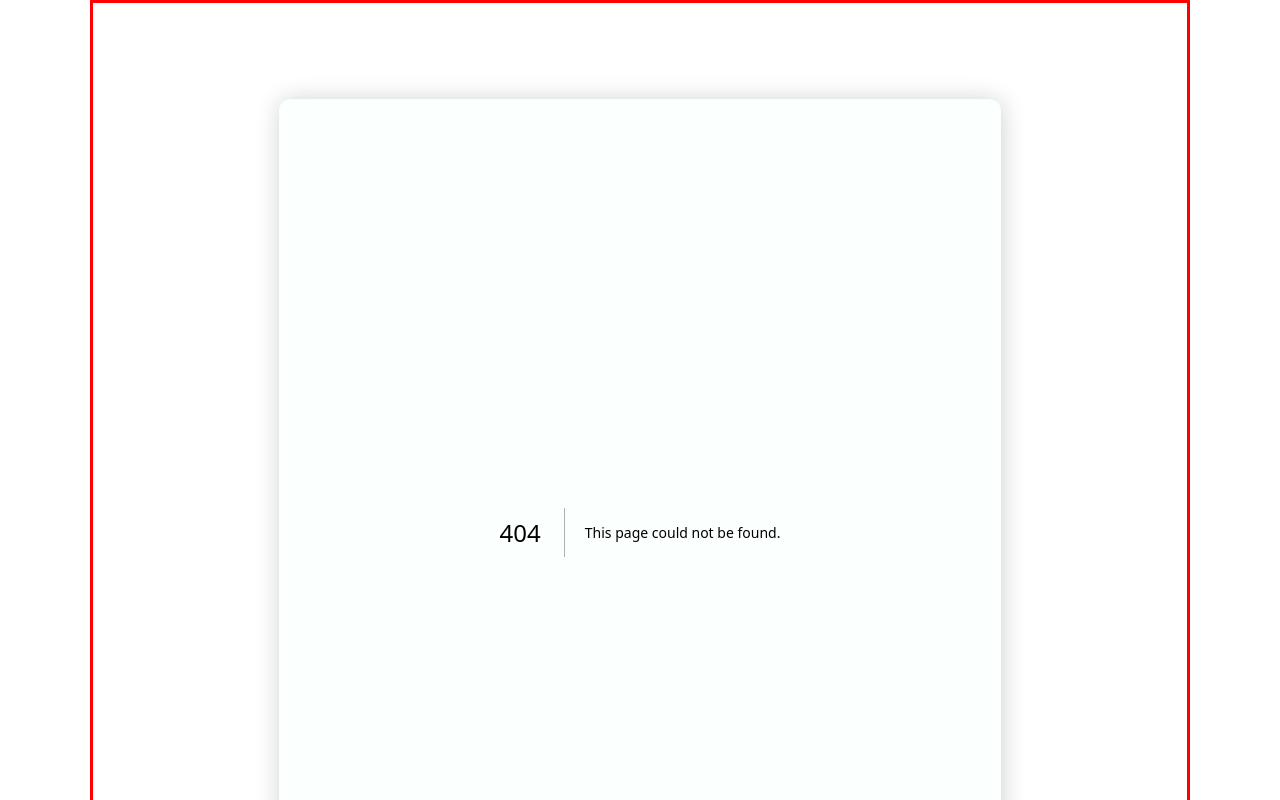
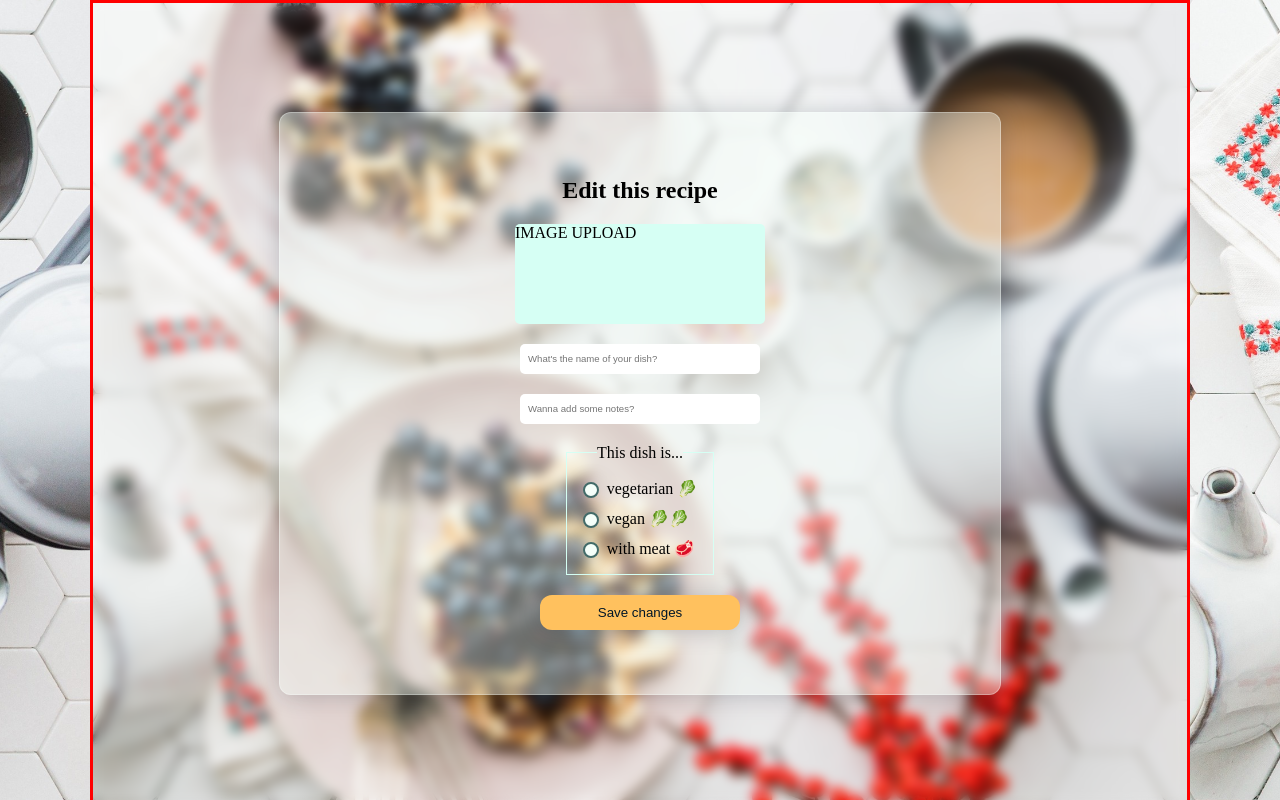
Before and after one commit to itsTHL/match-my-craving, a Next.js app: page /editrecipe in a window 1280 px wide. Before the commit this address had no page. Shown: the top 800 px of the page. Built offline with nearby package versions, Linux system fonts and the light colour scheme.

Commit message:
implement dynamic rendering for user form depending on create-mode or not

```diff
--- a/src/components/FoodPref.js
+++ b/src/components/FoodPref.js
@@ -13,7 +13,7 @@ export default function FoodPref() {
           name="foodPref"
           value="vegetarian"
           className={`${styles.input__radio}`}
-          checked
+          defaultchecked
         />
         vegetarian 🥬
       </label>
--- a/src/components/UserForm.js
+++ b/src/components/UserForm.js
@@ -2,35 +2,39 @@ import styles from "./UserForm.module.css";
 import { useRouter } from "next/router";
 import FoodPref from "./FoodPref";
 
-export default function UserForm() {
-  const router = useRouter();
-  const { id } = router.query;
+export default function UserForm({ onHandleSubmit, create }) {
+  // const router = useRouter();
+  // const { id } = router.query;
 
-  async function handleSubmitRecipe(event) {
-    event.preventDefault();
+  // async function handleSubmitRecipe(event) {
+  //   event.preventDefault();
 
-    const formData = new FormData(event.target);
-    const newRecipe = Object.fromEntries(formData);
+  //   const formData = new FormData(event.target);
+  //   const newRecipe = Object.fromEntries(formData);
 
-    const response = await fetch(`/api/${id}`, {
-      method: "POST",
-      headers: {
-        "Content-Type": "application/json",
-      },
-      body: JSON.stringify(newRecipe),
-    });
+  //   const response = await fetch(`/api/${id}`, {
+  //     method: "POST",
+  //     headers: {
+  //       "Content-Type": "application/json",
+  //     },
+  //     body: JSON.stringify(newRecipe),
+  //   });
 
-    if (response.ok) {
-      event.target.reset();
-      console.log("event target: ", event.target);
-      router.push(`/`); // CHANGE TO RECIPE DETAILS PAGE LATER!!!
-    } else {
-      console.error("Recipe not added, try again");
-    }
-  }
+  //   if (response.ok) {
+  //     event.target.reset();
+  //     console.log("event target: ", event.target);
+  //     router.push(`/`); // CHANGE TO RECIPE DETAILS PAGE LATER!!!
+  //   } else {
+  //     console.error("Recipe not added, try again");
+  //   }
+  // }
 
   return (
-    <form className={`${styles.form}`} onSubmit={handleSubmitRecipe}>
+    <form
+      className={`${styles.form}`}
+      onSubmit={(event) => onHandleSubmit(event)}
+    >
+      <h2>{create ? "Add a new recipe" : "Edit this recipe"}</h2>
       <label htmlFor='imageupload"'>
         {/* Pretending that there's an image upload field here */}
         <div className={`${styles.imgupload_placeholder}`}>IMAGE UPLOAD</div>
@@ -55,112 +59,9 @@ export default function UserForm() {
         ></input>
       </label>
       <FoodPref />
-      <button type="submit">Add to recipes</button>
+      <button type="submit">
+        {create ? "Add to recipes" : "Save changes"}
+      </button>
     </form>
   );
 }
-
-// FOLLOWING CODE AS REFERENCE FOR LATER --> NEED TO ADJUST RENDERED TEXTS DYNAMICALLY DEPENDING ON ADDING- OR EDIT-MODE
-
-// import ContentContainer from "./ContentContainer";
-// import styles from "./UserForm.module.css";
-// import { useRouter } from "next/router";
-// import { useSession } from "next-auth/react";
-
-// export default function UserForm({ onSubmit }) {
-//   const router = useRouter();
-//   const { id } = router.query;
-//   const { data: session } = useSession();
-
-//   async function handleSubmitRecipe(event) {
-//     event.preventDefault();
-
-//     const formData = new FormData(event.target);
-//     const newRecipe = Object.fromEntries(formData);
-
-//     const response = await fetch(`/api/${id}`, {
-//       method: "POST",
-//       headers: {
-//         "Content-Type": "application/json",
-//       },
-//       body: JSON.stringify(newRecipe),
-//     });
-
-//     if (response.ok) {
-//       console.log("Recipe added");
-
-//       event.target.reset();
-//       console.log("event target: ", event.target);
-//       router.push(`/`); // CHANGE TO RECIPE DETAILS PAGE LATER!!!
-//     } else {
-//       console.error("Recipe not added, try again");
-//     }
-//   }
-
-//   return (
-//     <ContentContainer>
-//       <form className={`${styles.form}`} onSubmit={handleSubmitRecipe}>
-//         <label htmlFor='imageupload"'>
-//           {/* Pretending that there's an image upload field here */}
-//           <div className={`${styles.imgupload_placeholder}`}>IMAGE UPLOAD</div>
-//         </label>
-//         <label htmlFor="title">
-//           <input
-//             type="text"
-//             name="title"
-//             id="title"
-//             className={`${styles.input__text}`}
-//             placeholder="What's the name of your dish?"
-//             required
-//           ></input>
-//         </label>
-//         <label htmlFor="comment">
-//           <input
-//             type="text"
-//             name="comment"
-//             id="comment"
-//             className={`${styles.input__text}`}
-//             placeholder="Wanna add some notes?"
-//           ></input>
-//         </label>
-//         <fieldset className={`${styles.fieldset}`}>
-//           <legend>Any food preference we want to consider?</legend>
-
-//           <label htmlFor="vegetarian">
-//             <input
-//               type="radio"
-//               id="vegetarian"
-//               name="vegetarian"
-//               value="vegetarian"
-//               className={`${styles.input__radio}`}
-//             />
-//             vegetarian 🥬
-//           </label>
-
-//           <label htmlFor="vegan">
-//             <input
-//               type="radio"
-//               id="vegan"
-//               name="vegan"
-//               value="vegan"
-//               className={`${styles.input__radio}`}
-//             />
-//             vegan 🥬🥬
-//           </label>
-
-//           <label htmlFor="nopref">
-//             <input
-//               type="radio"
-//               id="nopref"
-//               name="nopref"
-//               value="nopref"
-//               className={`${styles.input__radio}`}
-//             />
-//             none
-//           </label>
-//         </fieldset>
-//         <button type="submit">Add to recipes</button>
-//       </form>
-//     </ContentContainer>
-//   );
-// }
--- /dev/null
+++ b/src/pages/editrecipe.js
@@ -0,0 +1,46 @@
+import useSWR from "swr";
+import { useRouter } from "next/router";
+import UserForm from "@/components/UserForm";
+
+export default function EditRecipe() {
+  // const router = useRouter();
+  // const { isReady } = router;
+  // const { id } = router.query;
+
+  // const { data, isLoading, error } = useSWR(`/api/${id}`);
+
+  // console.log("fetched data on my recipes: ", data);
+
+  // if (!isReady) return <h2>Not ready...</h2>;
+  // if (isLoading) return <h2>Loading...</h2>;
+  // if (error) return <h2>Error!</h2>;
+
+  const router = useRouter();
+  const { isReady } = router;
+  if (!isReady) return <h2>Not ready...</h2>;
+  const { id } = router.query;
+
+  async function handleEdit(event) {
+    event.preventDefault();
+    const formData = new FormData(event.target);
+    const editedRecipe = Object.fromEntries(formData);
+    const response = await fetch(`/api/${id}`, {
+      method: "PUT",
+      headers: {
+        "Content-Type": "application/json",
+      },
+      body: JSON.stringify(editedRecipe),
+    });
+    if (response.ok) {
+      mutate();
+    } else {
+      console.error(`Error: ${response.status}`);
+    }
+  }
+
+  return (
+    <>
+      <UserForm onHandleSubmit={handleEdit} create={false} />
+    </>
+  );
+}
```
Also changed, not shown: src/pages/[id]/newrecipe.js (+31 -7 lines), src/pages/edit.js (deleted, +0 -24 lines).
